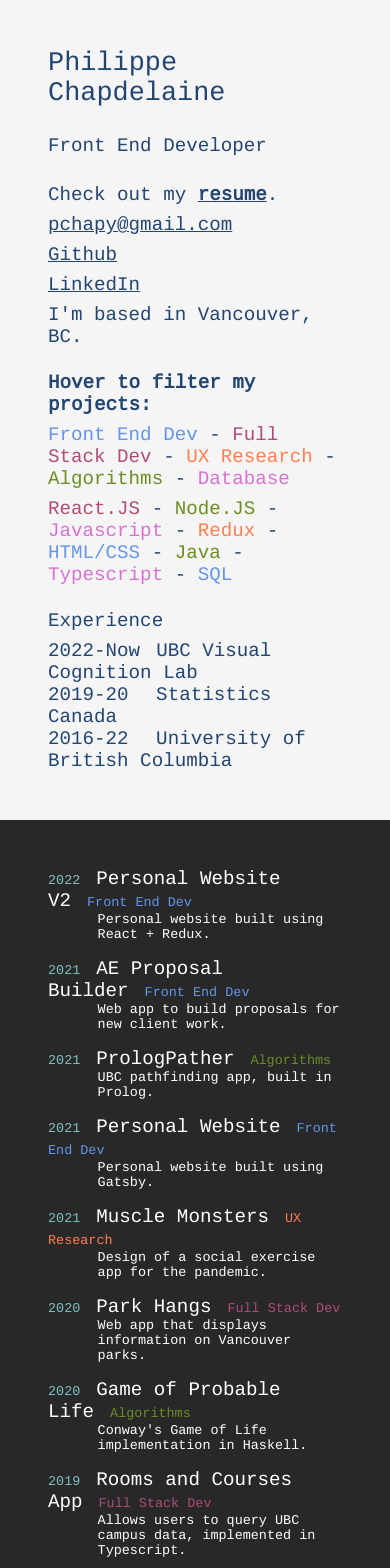
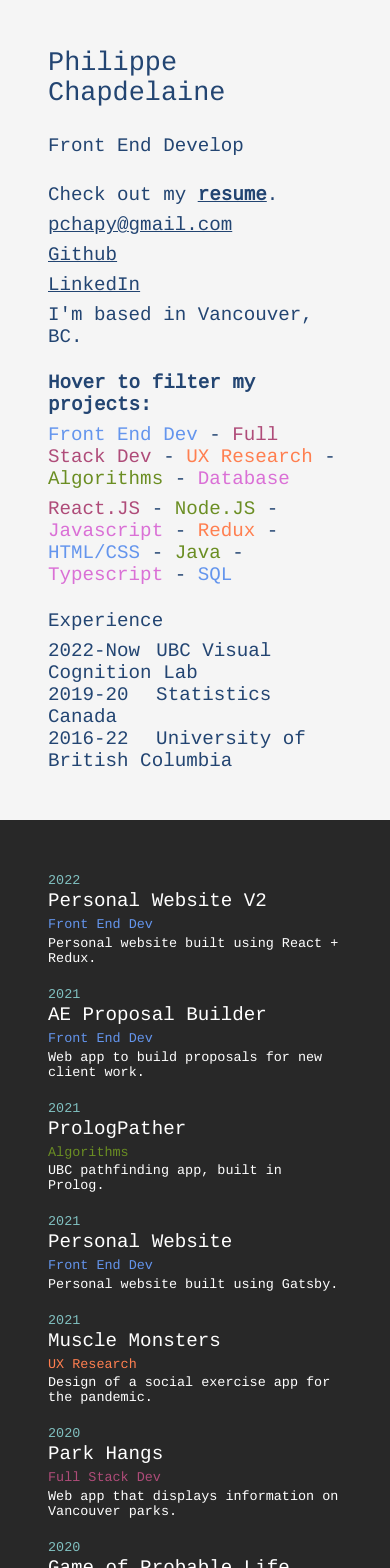
Before and after one commit to philchapdelaine/WebsiteV2, a React (Create React App) app: page / in a window 390 px wide. Shown: the top 1568 px of the page. Built offline with nearby package versions, Linux system fonts and the light colour scheme.

Commit message:
mobile version cleaner
deleted margins on media query

```diff
--- a/src/components/Projects.css
+++ b/src/components/Projects.css
@@ -147,3 +147,35 @@
 .DetailProjectDatabase {
     color: orchid;
 }
+
+@media screen and (max-width: 768px) {
+    .ProjectName {
+        display: block;
+        margin-left: 0rem;
+    }
+
+    .ProjectTagline {
+        margin-left: 0rem;
+        margin-top: 0.1rem;
+    }
+
+    .ProjectFrontEnd {
+        margin-left: 0rem;
+    }
+
+    .ProjectFullStack {
+        margin-left: 0rem;
+    }
+
+    .ProjectAlgorithms {
+        margin-left: 0rem;
+    }
+
+    .ProjectUXResearch {
+        margin-left: 0rem;
+    }
+
+    .ProjectDatabase {
+        margin-left: 0rem;
+    }
+  }
```
